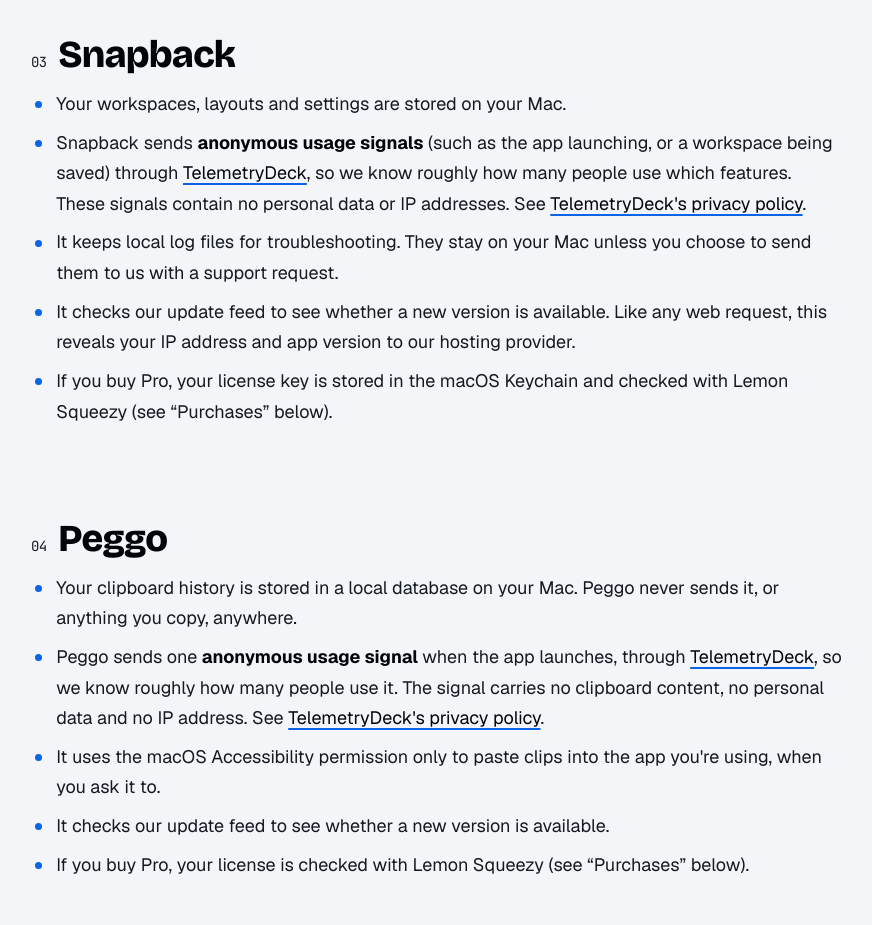
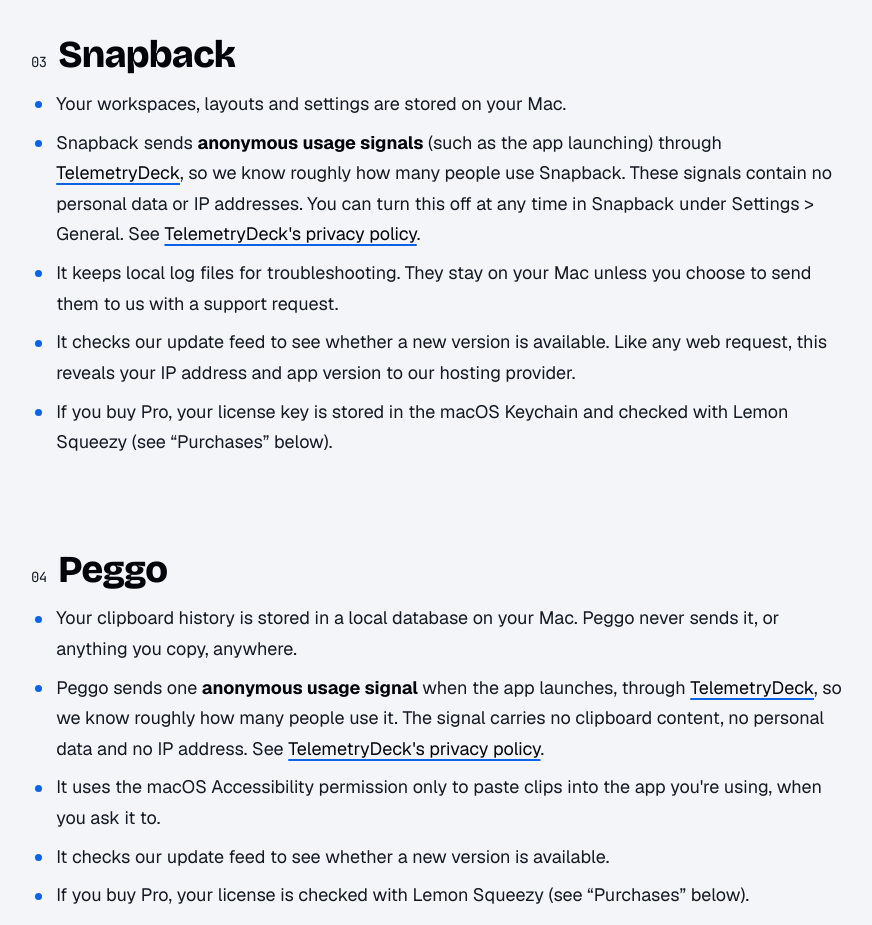
Before and after one commit to Ricka7x/66-labs, a Next.js app: page /privacy in a window 1280 px wide. Shown: the part 1480-2405 px from the top of the page, without its empty margins (309-1181 px from the left). Built offline with nearby package versions, Linux system fonts and the light colour scheme.

Commit message:
fix: the privacy page says Snapback only counts how many people use it, and that this can be turned off

```diff
--- a/src/app/privacy/page.tsx
+++ b/src/app/privacy/page.tsx
@@ -75,9 +75,10 @@
             <ul>
               <li>Your workspaces, layouts and settings are stored on your Mac.</li>
               <li>
-                Snapback sends <strong>anonymous usage signals</strong> (such as the app launching, or a workspace
-                being saved) through <a href="https://telemetrydeck.com">TelemetryDeck</a>, so we know roughly how
-                many people use which features. These signals contain no personal data or IP addresses. See{" "}
+                Snapback sends <strong>anonymous usage signals</strong> (such as the app launching) through{" "}
+                <a href="https://telemetrydeck.com">TelemetryDeck</a>, so we know roughly how many people use
+                Snapback. These signals contain no personal data or IP addresses. You can turn
+                this off at any time in Snapback under Settings &gt; General. See{" "}
                 <a href="https://telemetrydeck.com/privacy">TelemetryDeck&apos;s privacy policy</a>.
               </li>
               <li>
```
